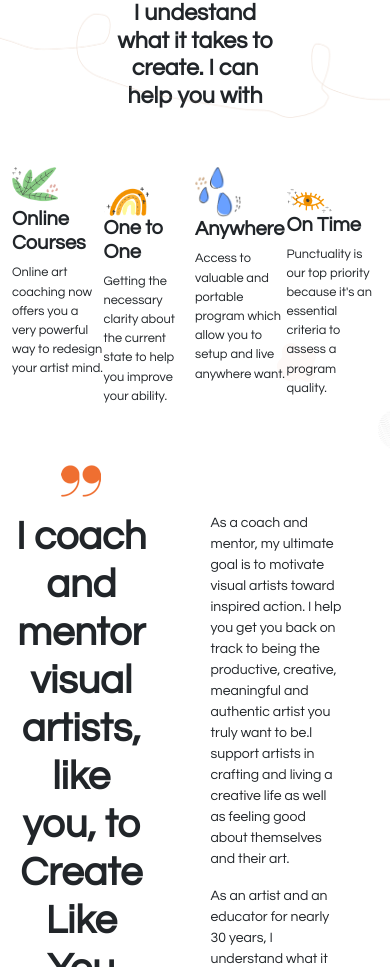
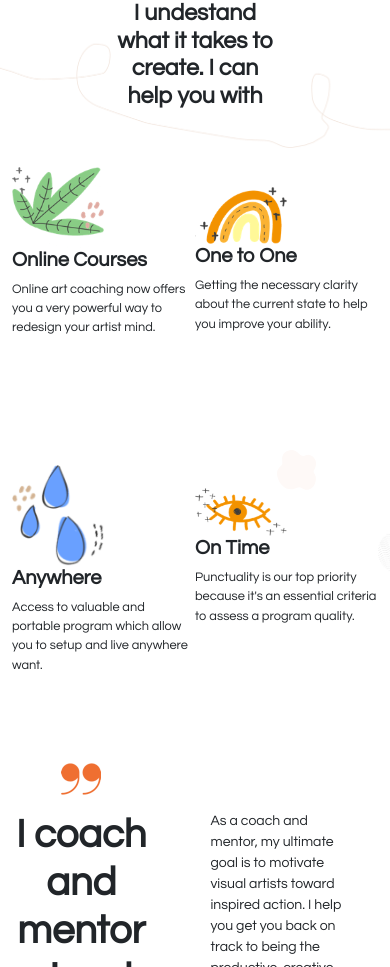
Before and after one commit to LorenzoPagani/Vue-Artist-Template, a Vue app: page / in a window 390 px wide. Shown: the part 1267-2234 px from the top of the page. Built offline with nearby package versions, Linux system fonts and the light colour scheme.

Commit message:
classFeatures responsive layout

```diff
--- a/src/components/classFeatures.vue
+++ b/src/components/classFeatures.vue
@@ -31,7 +31,7 @@ export default {
             </div>
         </div>
         <div class="row">
-            <div class="col-12 card-wrapper">
+            <div class="col-md-6 col-12 card-wrapper">
                 <div class="card align-self-start">
                     <img src="../assets/images/artist-box-image-01.png" alt="">
                     <h5>Online Courses</h5>
@@ -46,6 +46,9 @@ export default {
                         current state to help you improve your
                         ability.</p>
                 </div>
+            </div>
+            <div class="col-md-6 col-12 card-wrapper">
+
                 <div class="card align-self-start">
                     <img src="../assets/images/artist-box-image-03.png" alt="">
                     <h5>Anywhere</h5>
@@ -149,7 +152,7 @@ export default {
     display: flex;
     margin-top: 3rem;
     height: 250px;
-    justify-content: space-between;
+    justify-content: space-evenly;
 }
 
 .card {
```
